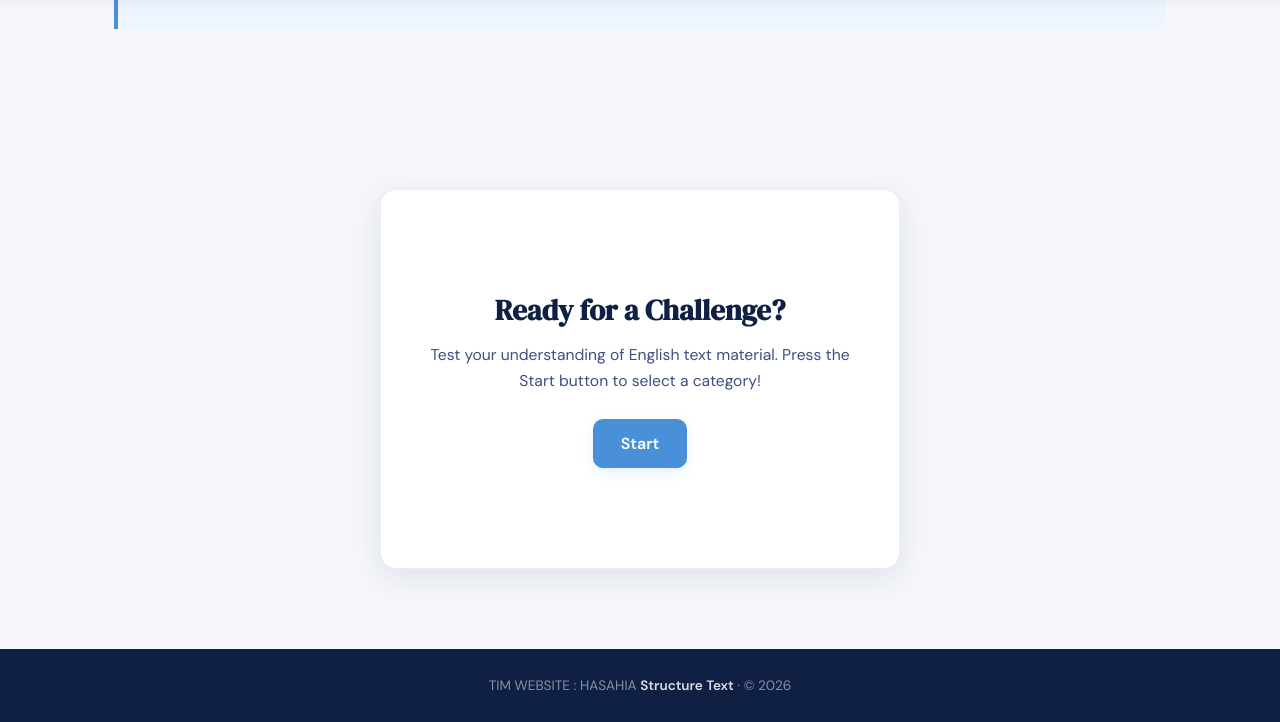
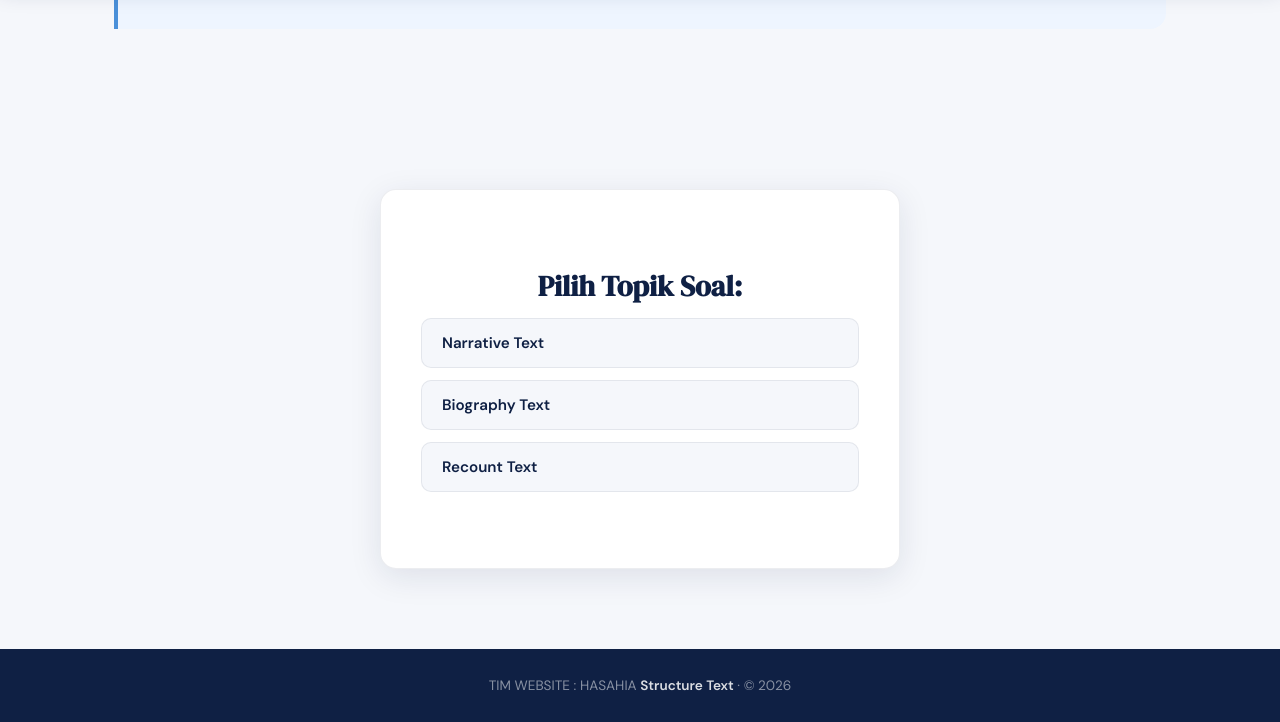
Before and after one commit to hafidzsyah-Qyou/website-bahasa-inggris, a plain HTML site: page index.html in a window 1280 px wide. Both pictures are taken after a click on the button "Start". Shown: the part 2836-3558 px from the top of the page. Drawn offline with Linux system fonts and the light colour scheme.

Commit message:
perubahan quiz 3

```diff
--- a/index.html
+++ b/index.html
@@ -518,5 +518,29 @@
 }
 </script>
 
+<script>
+  const stateStart = document.getElementById('quiz-start-state');
+  const stateCat = document.getElementById('quiz-category-state');
+  const stateQ = document.getElementById('quiz-question-state');
+  const stateResult = document.getElementById('quiz-result-state');
+
+  function hideAllQuizStates() {
+    stateStart.style.display = 'none';
+    stateCat.style.display = 'none';
+    stateQ.style.display = 'none';
+    stateResult.style.display = 'none';
+  }
+
+  function showQuizCategories() {
+    hideAllQuizStates();
+    stateCat.style.display = 'block';
+  }
+
+  function resetQuizEngine() {
+    hideAllQuizStates();
+    stateStart.style.display = 'block';
+  }
+</script>
+
 </body>
 </html>
```
